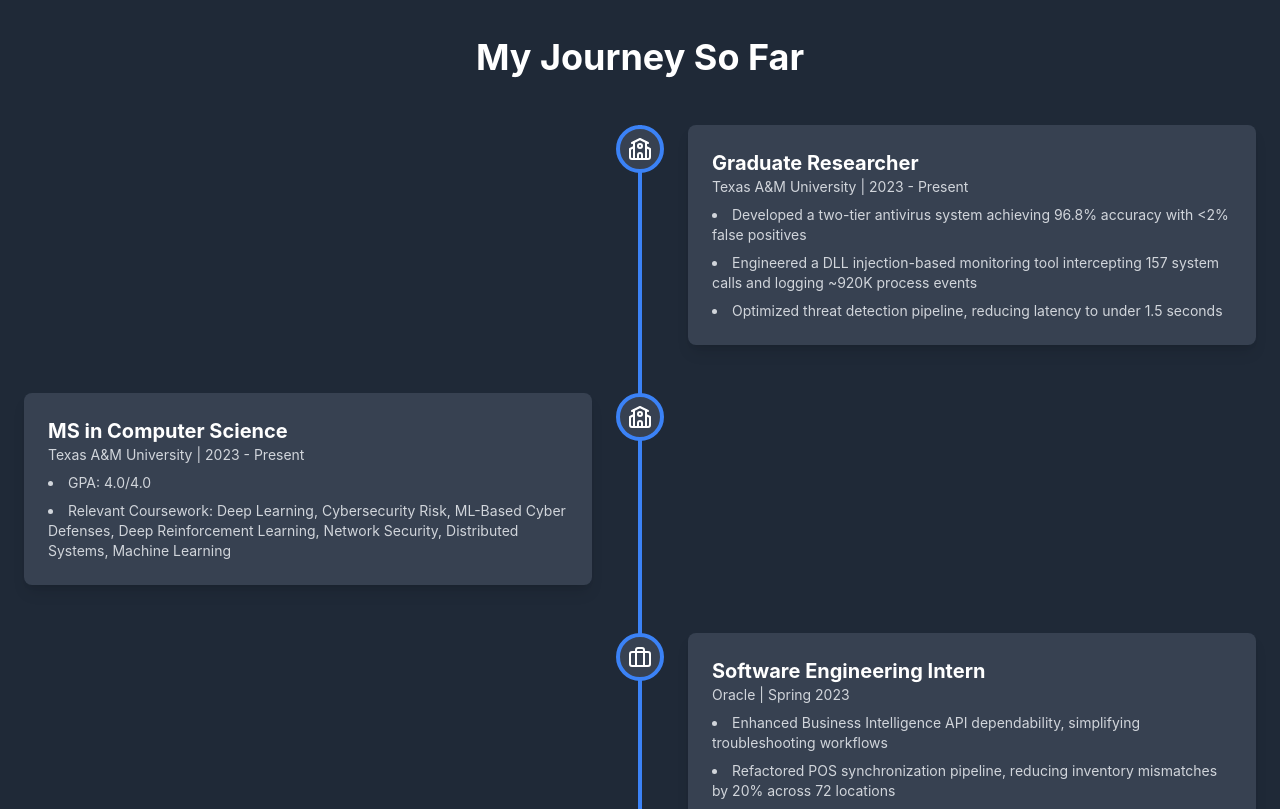
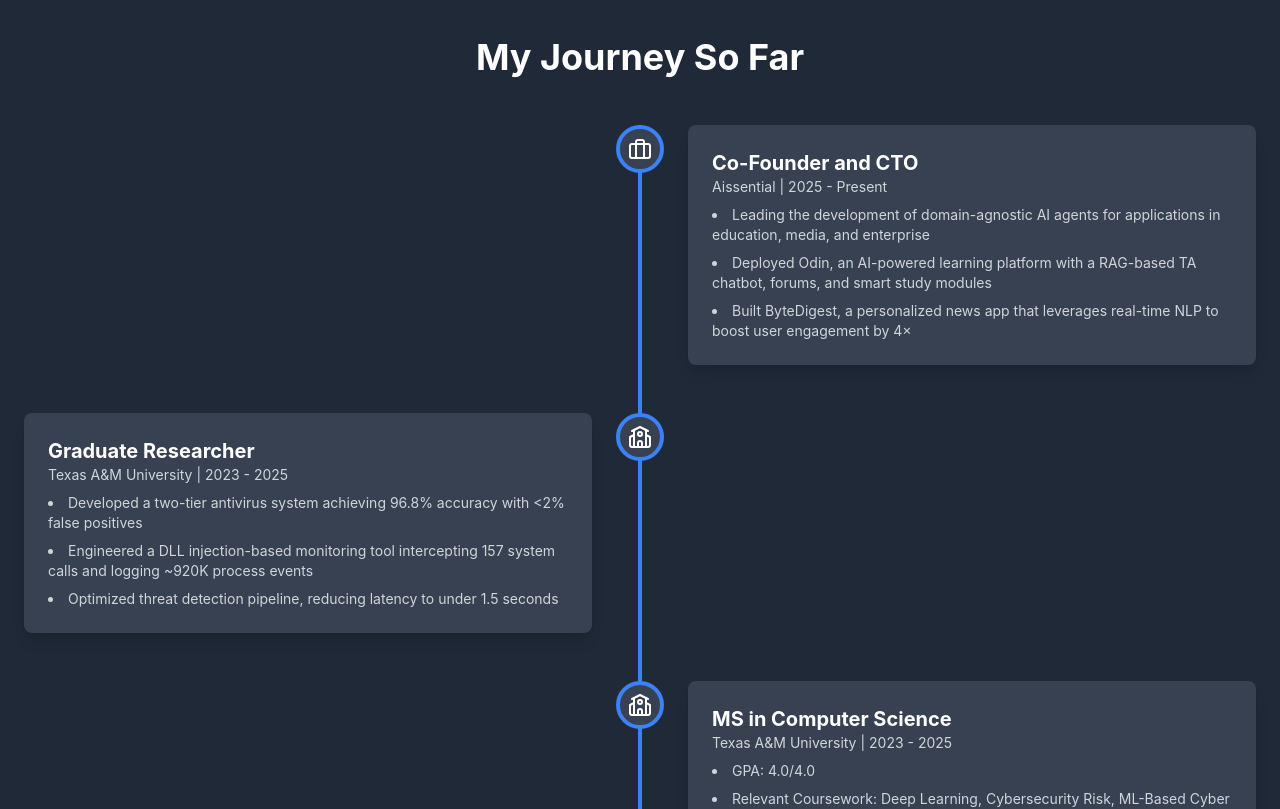
Before and after one commit to akshatpunjabi/akshatpunjabi.github.io, a React (Vite) app: page / in a window 1280 px wide. Shown: the part 1600-2409 px from the top of the page. Built offline with nearby package versions, Linux system fonts and the light colour scheme.

Commit message:
Update Experience.tsx

```diff
--- a/src/components/Experience.tsx
+++ b/src/components/Experience.tsx
@@ -15,9 +15,20 @@
 
   const experiences = [
     {
+      title: 'Co-Founder and CTO',
+      company: 'Aissential',
+      period: '2025 - Present',
+      icon: <Briefcase />,
+      achievements: [
+        'Leading the development of domain-agnostic AI agents for applications in education, media, and enterprise',
+        'Deployed Odin, an AI-powered learning platform with a RAG-based TA chatbot, forums, and smart study modules',
+        'Built ByteDigest, a personalized news app that leverages real-time NLP to boost user engagement by 4×'
+      ]
+    },
+    {
       title: 'Graduate Researcher',
       company: 'Texas A&M University',
-    period: '2023 - Present',
+      period: '2023 - 2025',
       icon: <School />,
       achievements: [
         'Developed a two-tier antivirus system achieving 96.8% accuracy with <2% false positives',
@@ -28,11 +39,11 @@
     {
       title: 'MS in Computer Science',
       company: 'Texas A&M University',
-    period: '2023 - Present',
+      period: '2023 - 2025',
       icon: <School />,
       achievements: [
         'GPA: 4.0/4.0',
-      'Relevant Coursework: Deep Learning, Cybersecurity Risk, ML-Based Cyber Defenses, \nDeep Reinforcement Learning, Network Security, Distributed Systems, Machine Learning'
+        'Relevant Coursework: Deep Learning, Cybersecurity Risk, ML-Based Cyber Defenses, Deep Reinforcement Learning, Network Security, Distributed Systems, Machine Learning'
       ]
     },
     {
@@ -69,6 +80,7 @@
       ]
     }
   ];
+
 
 
   return (
```
Lines whose indentation alone changed are shown as unchanged.
